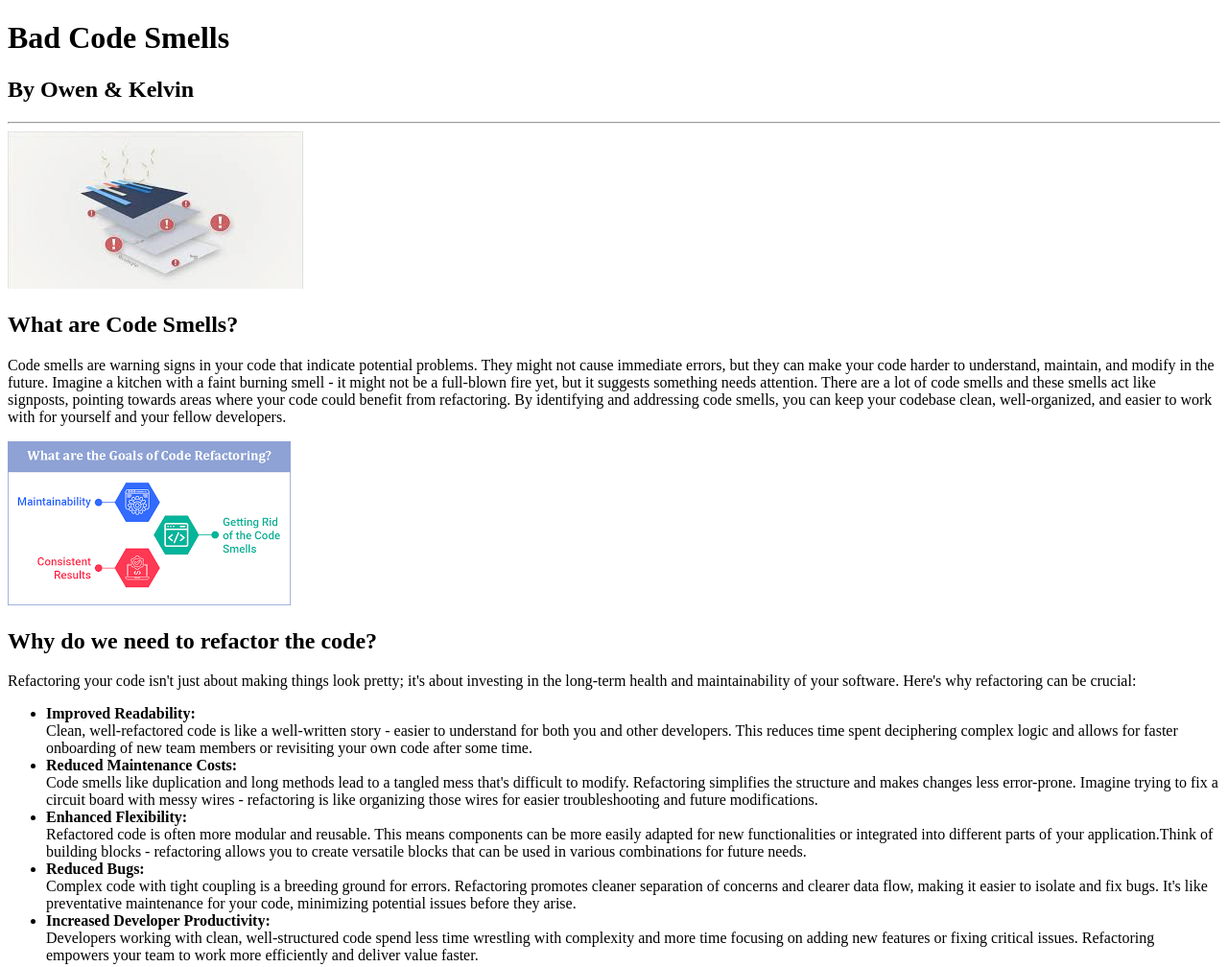
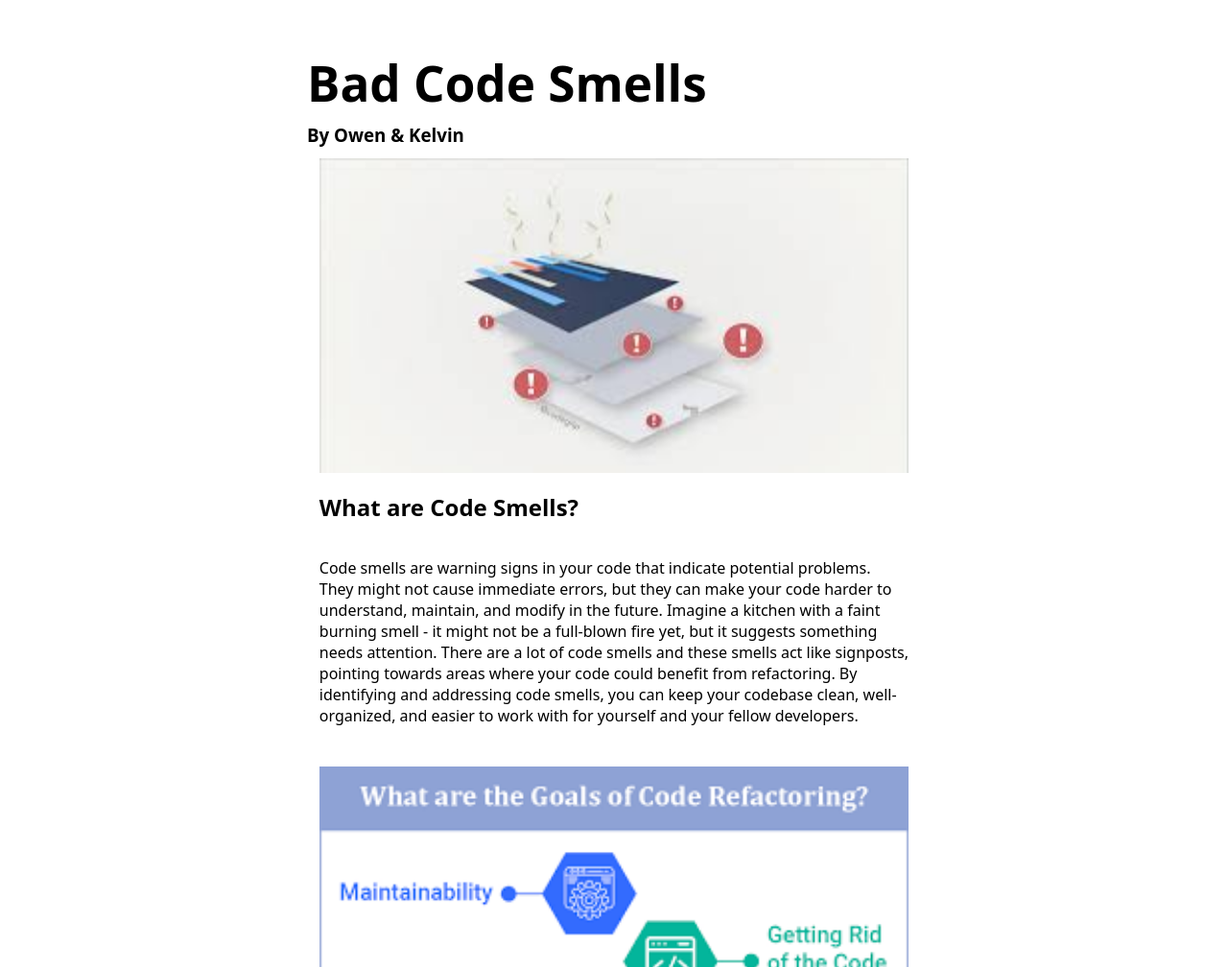
Before and after one commit to nicholasowen11/article-code-smells, a plain HTML site: page index.html in a window 1280 px wide. Shown: the top 1008 px of the page at 96% size. Drawn offline with Linux system fonts and the light colour scheme.

Commit message:
Finalization, Styling and Typo Handling

```diff
--- a/Styles/page-style.css
+++ b/Styles/page-style.css
@@ -1,4 +1,5 @@
 * {
+    font-family: system-ui, -apple-system, BlinkMacSystemFont, 'Segoe UI', Roboto, Oxygen, Ubuntu, Cantarell, 'Open Sans', 'Helvetica Neue', sans-serif;
     padding: 0;
     margin: 0;
     font-size: large;
--- a/Styles/styling.css
+++ b/Styles/styling.css
@@ -1,19 +1,36 @@
 body {
     font-family: system-ui, -apple-system, BlinkMacSystemFont, 'Segoe UI', Roboto, Oxygen, Ubuntu, Cantarell, 'Open Sans', 'Helvetica Neue', sans-serif;
     margin: 0;
+    padding: 0;
+    display: flex;
+    flex-direction: column;
+    align-items: center;
+    justify-content: center;
 }
 
-.navbar {
-    background-color: orange;
-    color: white;
-    text-align: center;
-    overflow: hidden;
+.main-body {
+    display: flex;
+    flex-direction: column;
+    align-items: center;
+    justify-content: center;
+    width: 50vw;
 }
 
-.navbar h1 {
-    font-size: 50px;
+.navbar p {
+    font-size: 4vw;
+    font-weight: 900;
+    width: 50vw;
+    margin-bottom: 0.5vw;
 }
 
-.navbar h1:hover {
-    color: blue;
+.navbar h3 {
+    margin: 0;
 }
+
+.main-item {
+    display: flex;
+    flex-direction: column;
+    align-items: left;
+    justify-content: left;
+    padding: 1vw;
+}
--- a/index.html
+++ b/index.html
@@ -4,53 +4,66 @@
 <head>
     <meta charset="UTF-8">
     <meta name="viewport" content="width=device-width, initial-scale=1.0">
-    <!-- <link rel="stylesheet" href="styling.css"> -->
+    <link rel="stylesheet" href="Styles/styling.css">
     <title>LA01 Code Reengineering - Code Smells</title>
 </head>
 
 <body>
+    <div class="main-body">
         <div class="navbar">
-        <h1>Bad Code Smells</h1>
-        <h2>By Owen & Kelvin</h2>
+            <p>Bad Code Smells</p>
+            <h3>By Owen & Kelvin</h2>
         </div>
 
-    <hr>
-
+        <div class="main-item">
             <img src="Assets/index1.jpeg" alt="Hmm??">
             <h2>What are Code Smells?</h2>
             <p>
-        Code smells are warning signs in your code that indicate potential problems. They might not cause immediate
-        errors, but they can make your code harder to understand, maintain, and modify in the future. Imagine a kitchen
-        with a faint burning smell - it might not be a full-blown fire yet, but it suggests something needs attention.
-        There are a lot of code smells and these smells act like signposts, pointing towards areas where your code could
+                Code smells are warning signs in your code that indicate potential problems. They might not cause
+                immediate
+                errors, but they can make your code harder to understand, maintain, and modify in the future. Imagine a
+                kitchen
+                with a faint burning smell - it might not be a full-blown fire yet, but it suggests something needs
+                attention.
+                There are a lot of code smells and these smells act like signposts, pointing towards areas where your
+                code
+                could
                 benefit from refactoring. By identifying and addressing code smells, you can keep your codebase clean,
                 well-organized, and easier to work with for yourself and your fellow developers.
             </p>
+        </div>
 
+
+        <div class="main-item">
             <img src="Assets/index2.png" alt="Refactoring">
             <h2>Why do we need to refactor the code?</h2>
             <p>
-        Refactoring your code isn't just about making things look pretty; it's about investing in the long-term health
+                Refactoring your code isn't just about making things look pretty; it's about investing in the long-term
+                health
                 and maintainability of your software. Here's why refactoring can be crucial:
             <ul>
                 <li>
                     <b>Improved Readability:</b>
                     <br>Clean, well-refactored code is like a well-written story - easier to understand for
-            both you and other developers. This reduces time spent deciphering complex logic and allows for faster
+                    both you and other developers. This reduces time spent deciphering complex logic and allows for
+                    faster
                     onboarding of new team members or revisiting your own code after some time.
                 </li>
                 <li>
                     <b>Reduced Maintenance Costs:</b>
                     <br>Code smells like duplication and long methods lead to a tangled mess
-            that's difficult to modify. Refactoring simplifies the structure and makes changes less error-prone. Imagine
-            trying to fix a circuit board with messy wires - refactoring is like organizing those wires for easier
+                    that's difficult to modify. Refactoring simplifies the structure and makes changes less error-prone.
+                    Imagine
+                    trying to fix a circuit board with messy wires - refactoring is like organizing those wires for
+                    easier
                     troubleshooting and future modifications.
                 </li>
                 <li>
                     <b>Enhanced Flexibility:</b>
                     <br>Refactored code is often more modular and reusable. This means components
                     can be more easily adapted for new functionalities or integrated into different parts of your
-            application.Think of building blocks - refactoring allows you to create versatile blocks that can be used in
+                    application.Think of building blocks - refactoring allows you to create versatile blocks that can be
+                    used in
                     various combinations for future needs.
                 </li>
                 <li>
@@ -61,15 +74,20 @@
                 </li>
                 <li>
                     <b>Increased Developer Productivity:</b>
-            <br>Developers working with clean, well-structured code spend less time wrestling with complexity and more
-            time focusing on adding new features or fixing critical issues. Refactoring empowers your team to work more
+                    <br>Developers working with clean, well-structured code spend less time wrestling with complexity
+                    and
+                    more
+                    time focusing on adding new features or fixing critical issues. Refactoring empowers your team to
+                    work
+                    more
                     efficiently and deliver value faster.
                 </li>
             </ul>
             </p>
+        </div>
 
+        <div class="main-item">
             <h2>What are the different types of bad code smell that can occur?</h2>
-
             <ol>
                 <img src="Assets/index3.png" alt="Obesitas">
                 <li>
@@ -124,11 +142,9 @@
                     </ul>
                 </li>
             </ol>
+        </div>
 
-    <hr>
-
-    <a href="">Contact Us</a>
-
+    </div>
 </body>
 
 </html>
```
Also changed, not shown: comments.html (+1 -1 lines), dataclass.html (+5 -3 lines), deadcode.html (+1 -1 lines), divergentchange.html (+2 -1 lines), parallelinheritance.html (+2 -1 lines), shotgunsurgery.html (+1 -1 lines), speculativegenerality.html (+1 -1 lines). Lines whose indentation alone changed are shown as unchanged.
